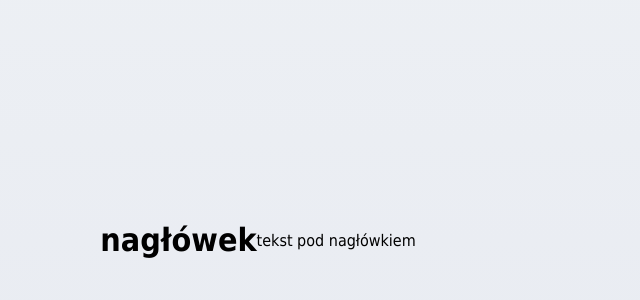
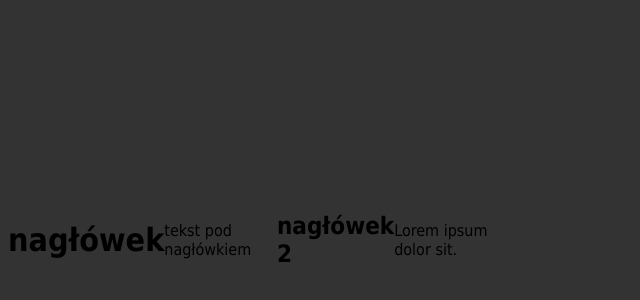
Before and after one commit to rafaelminsky/test3, a plain HTML site: page index.html in a window 1280 px wide. Shown: the part 168-468 px from the top of the page, without its empty margins (0-640 px from the left). Drawn offline with Linux system fonts and the light colour scheme.

Commit message:
created h2 and p

```diff
--- a/index.html
+++ b/index.html
@@ -15,7 +15,8 @@
 <body>
     <h1>nagłówek</h1>
     <p>tekst pod nagłówkiem</p>
-
+<h2>nagłówek 2</h2>
+<p>Lorem ipsum dolor sit.</p>
 
 </body>
 
--- a/style.css
+++ b/style.css
@@ -5,5 +5,5 @@ body{
     width: 500px;
     font-family: tahoma;
     background-color: #333;
-    background-image: linear-gradient(to top, #e6e9f0 0%, #eef1f5 100%);
+    /* background-image: linear-gradient(to top, #e6e9f0 0%, #eef1f5 100%); */
 }
```
